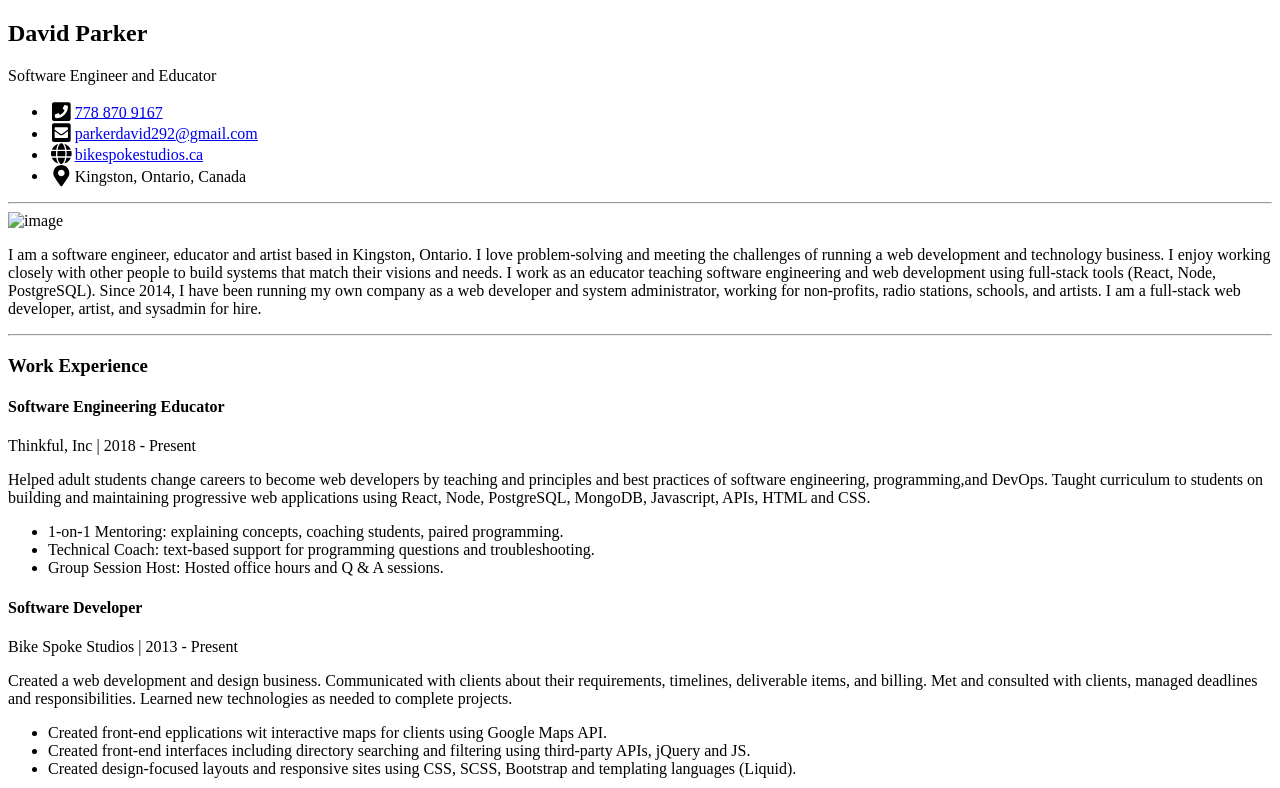
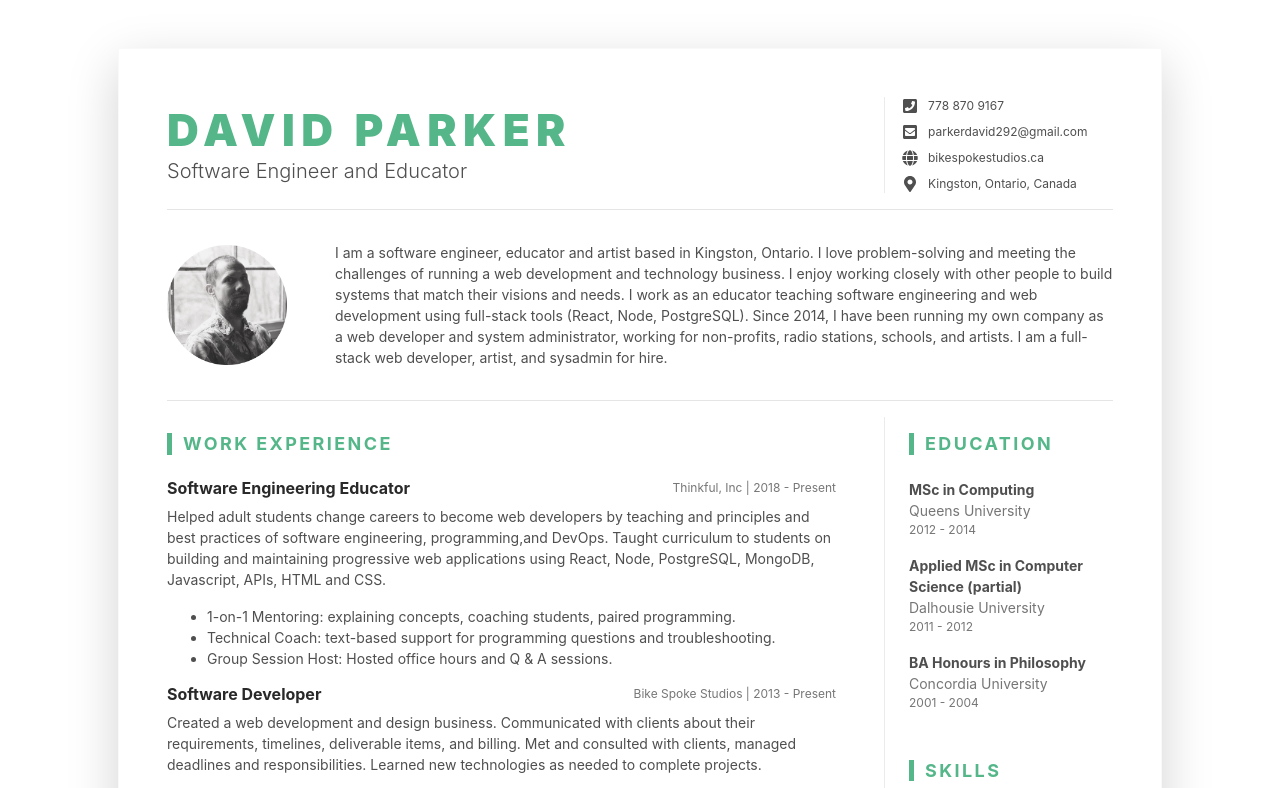
Before and after one commit to BikeSpokeStudios/dparker, a plain HTML site: page index.html in a window 1280 px wide. Shown: the top 788 px of the page. Drawn offline with Linux system fonts and the light colour scheme; the site is published under a folder, as on GitHub Pages, so addresses that start at the root find nothing.

Commit message:
Fixing links

```diff
--- a/index.html
+++ b/index.html
@@ -21,7 +21,7 @@
     <link rel="stylesheet" href="https://fonts.googleapis.com/css?family=Roboto:300,400,500,700,900">
 
 
-    <link rel="stylesheet" href="/assets/css/devresume.min.d1256f5f1d84c430e409e51cffb5d8434a5372b3046e44c577fb6f081af46ba4.css">
+    <link rel="stylesheet" href="assets/css/devresume.min.d1256f5f1d84c430e409e51cffb5d8434a5372b3046e44c577fb6f081af46ba4.css">
 
 
 </head>
@@ -79,7 +79,7 @@
                     <div class="media flex-column flex-md-row align-items-center">
 
 
-                        <img class="resume-profile-image mb-3 mb-md-0 mr-md-5 ml-md-0 rounded mx-auto" src="/assets/images/my_avatar.png" alt="image">
+                        <img class="resume-profile-image mb-3 mb-md-0 mr-md-5 ml-md-0 rounded mx-auto" src="assets/images/my_avatar.png" alt="image">
 
 
                         <div class="media-body text-left">
```
